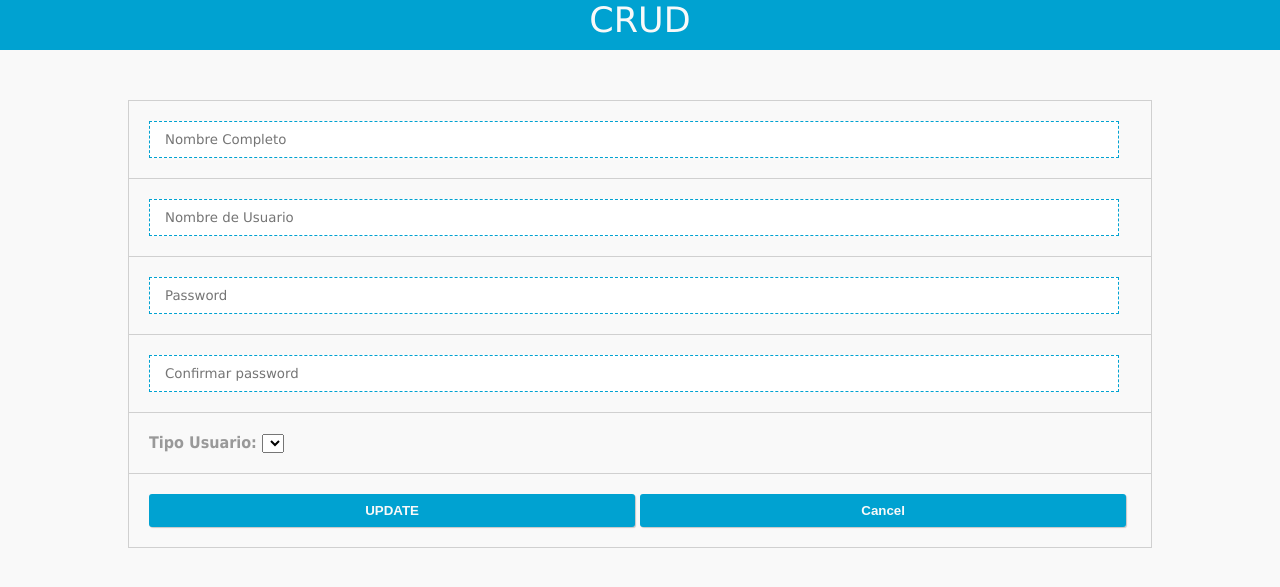
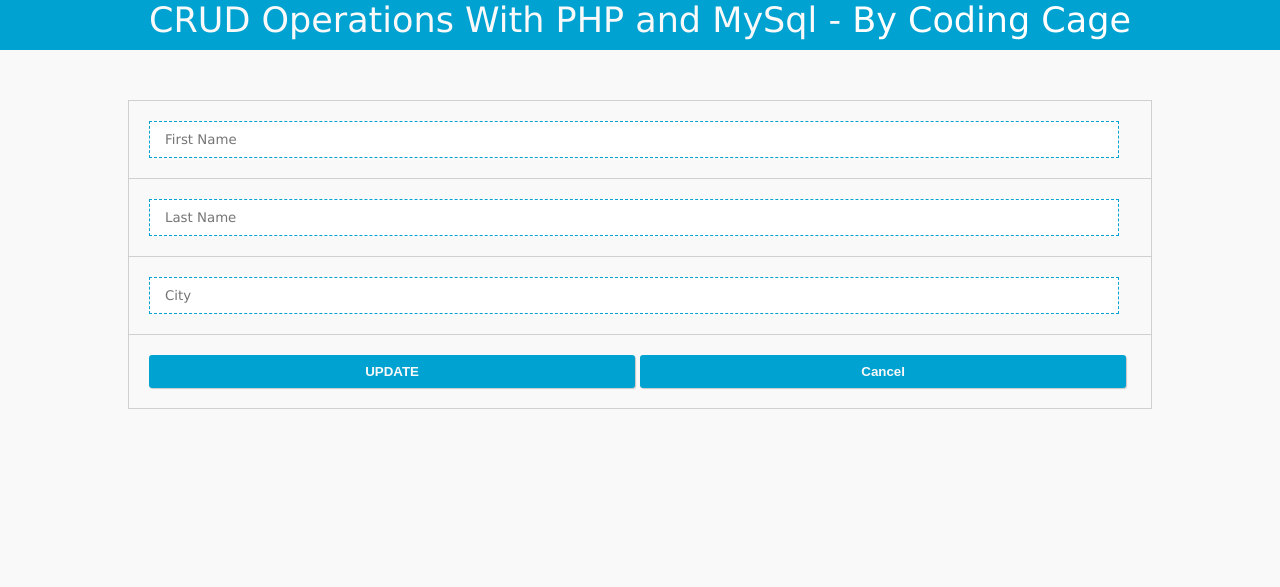
Before and after one commit to andressan95/Administracion-DB, a PHP site: page /crud/edit_data.php in a window 1280 px wide. Shown: the top 587 px of the page. Run offline with PHP 8.4, Linux system fonts and the light colour scheme; data comes from the database, SQL or seed files in the repository; data that the repository does not hold is empty.

Commit message:
Editado 02/09/2016

```diff
--- a/crud/edit_data.php
+++ b/crud/edit_data.php
@@ -1,49 +1,21 @@
 <?php
-include_once '../conexion.php';
+include_once 'dbconfig.php';
 if(isset($_GET['edit_id']))
 {
 	$sql_query="SELECT * FROM usuarios WHERE id=".$_GET['edit_id'];
 	$result_set=mysql_query($sql_query);
 	$fetched_row=mysql_fetch_array($result_set);
 }
-
-$sql = "SELECT id, tipo FROM tipo_usuario";
-	$result=$mysqli->query($sql);
-
-
 if(isset($_POST['btn-update']))
 {
 	// variables for input data
-              $nombre = $_POST['nombre'];
-		$usuario = $_POST['usuario'];
-		$password = $_POST['password'];
-		$tipo_usuario = $_POST['tipo_usuario'];
-		$sha1_pass = sha1($password);
-		$error = '';
-
-			$sql_query = "UPDATE users SET first_name='$first_name',last_name='$last_name',user_city='$city_name' WHERE id=".$_GET['edit_id'];
-
-
+	$first_name = $_POST['usuario'];
+	$last_name = $_POST['password'];
+	$city_name = $_POST['id_personal'];
 	// variables for input data
 
 	// sql query for update data into database
-
-
-			$sqlPerson = "UPDATE personal SET nombre='$nombre' INSERT INTO personal (nombre) VALUES('$nombre')";
-			$resultPerson=$mysqli->query($sqlPerson);
-			$idPersona = $mysqli->edit_id;
-
-			$sqlUsuario = "INSERT INTO usuarios (usuario, password, id_personal, id_tipo) VALUES('$usuario','$sha1_pass','$idPersona','$tipo_usuario')";
-			$resultUsuario = $mysqli->query($sqlUsuario);
-
-			if($resultUsuario>0)
-			$bandera = true;
-			else
-			$error = "Error al Registrar";
-
-
-
-
+	$sql_query = "UPDATE usuarios SET usuario='$first_name',password='$last_name',id_personal='$city_name' WHERE id=".$_GET['edit_id'];
 	// sql query for update data into database
 
 	// sql query execution function
@@ -77,66 +49,13 @@
 <meta http-equiv="Content-Type" content="text/html; charset=utf-8" />
 <title>CRUD Operations With PHP and MySql - By Coding Cage</title>
 <link rel="stylesheet" href="style.css" type="text/css" />
-
-
-		<script>
-			function validarNombre()
-			{
-				valor = document.getElementById("nombre").value;
-				if( valor == null || valor.length == 0 || /^\s+$/.test(valor) ) {
-					alert('Falta Llenar Nombre');
-					return false;
-				} else { return true;}
-			}
-
-			function validarUsuario()
-			{
-				valor = document.getElementById("usuario").value;
-				if( valor == null || valor.length == 0 || /^\s+$/.test(valor) ) {
-					alert('Falta Llenar Usuario');
-					return false;
-				} else { return true;}
-			}
-
-			function validarPassword()
-			{
-				valor = document.getElementById("password").value;
-				if( valor == null || valor.length == 0 || /^\s+$/.test(valor) ) {
-					alert('Falta Llenar Password');
-					return false;
-					} else {
-					valor2 = document.getElementById("con_password").value;
-
-					if(valor == valor2) { return true; }
-					else { alert('Las contraseña no coinciden'); return false;}
-				}
-			}
-
-			function validarTipoUsuario()
-			{
-				indice = document.getElementById("tipo_usuario").selectedIndex;
-				if( indice == null) {
-					alert('Seleccione tipo de usuario');
-					return false;
-				} else { return true;}
-			}
-
-			function validar()
-			{
-				if(validarNombre() && validarUsuario() && validarPassword() && validarTipoUsuario())
-				{
-					document.registro.submit();
-				}
-			}
-
-		</script>
 </head>
 <body>
 <center>
 
 <div id="header">
 	<div id="content">
-    <label>CRUD</label>
+    <label>CRUD Operations With PHP and MySql - <a href="http://www.codingcage.com" target="_blank">By Coding Cage</a></label>
     </div>
 </div>
 
@@ -144,28 +63,15 @@
 	<div id="content">
     <form method="post">
     <table align="center">
-
-         <tr>
-    <td><input type="text" name="nombre" placeholder="Nombre Completo" value="<?php echo $fetched_row['nombre']; ?>" required /></td>
+    <tr>
+    <td><input type="text" name="first_name" placeholder="First Name" value="<?php echo $fetched_row['usuario']; ?>" required /></td>
     </tr>
     <tr>
-    <td><input type="text" name="usuario" placeholder="Nombre de Usuario" value="<?php echo $fetched_row['usuario']; ?>" required /></td>
+    <td><input type="text" name="last_name" placeholder="Last Name" value="<?php echo $fetched_row['password']; ?>" required /></td>
     </tr>
     <tr>
-    <td><input type="password" name="password" placeholder="Password" required value="<?php echo $fetched_row['password']; ?>" /></td>
+    <td><input type="text" name="city_name" placeholder="City" value="<?php echo $fetched_row['id_personal']; ?>" required /></td>
     </tr>
-         <tr>
-    <td><input type="password" name="con_password" placeholder="Confirmar password" value="<?php echo $fetched_row['password']; ?>" required  /></td>
-    </tr>
-        <tr> <td> <label>Tipo Usuario:</label>
-                            <select id="tipo_usuario" name="tipo_usuario">
-					<?php while($row = $result->fetch_assoc()){ ?>
-                                <option value="<?php echo  $fetched_row['id']; ?>" selected><?php echo $fetched_row['tipo']; ?></option>
-					<?php }?>
-				</select>
-            </td>
-        </tr>
-
     <tr>
     <td>
     <button type="submit" name="btn-update"><strong>UPDATE</strong></button>
```
